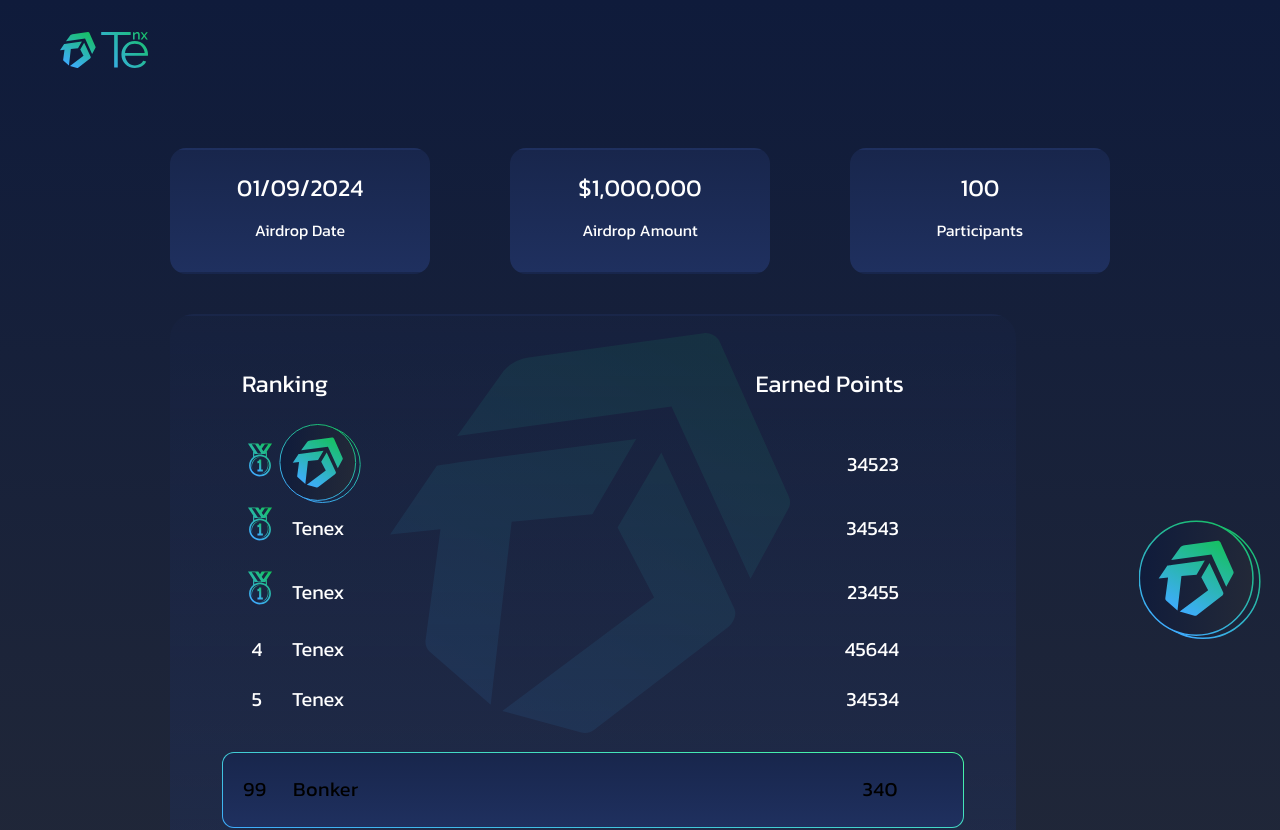
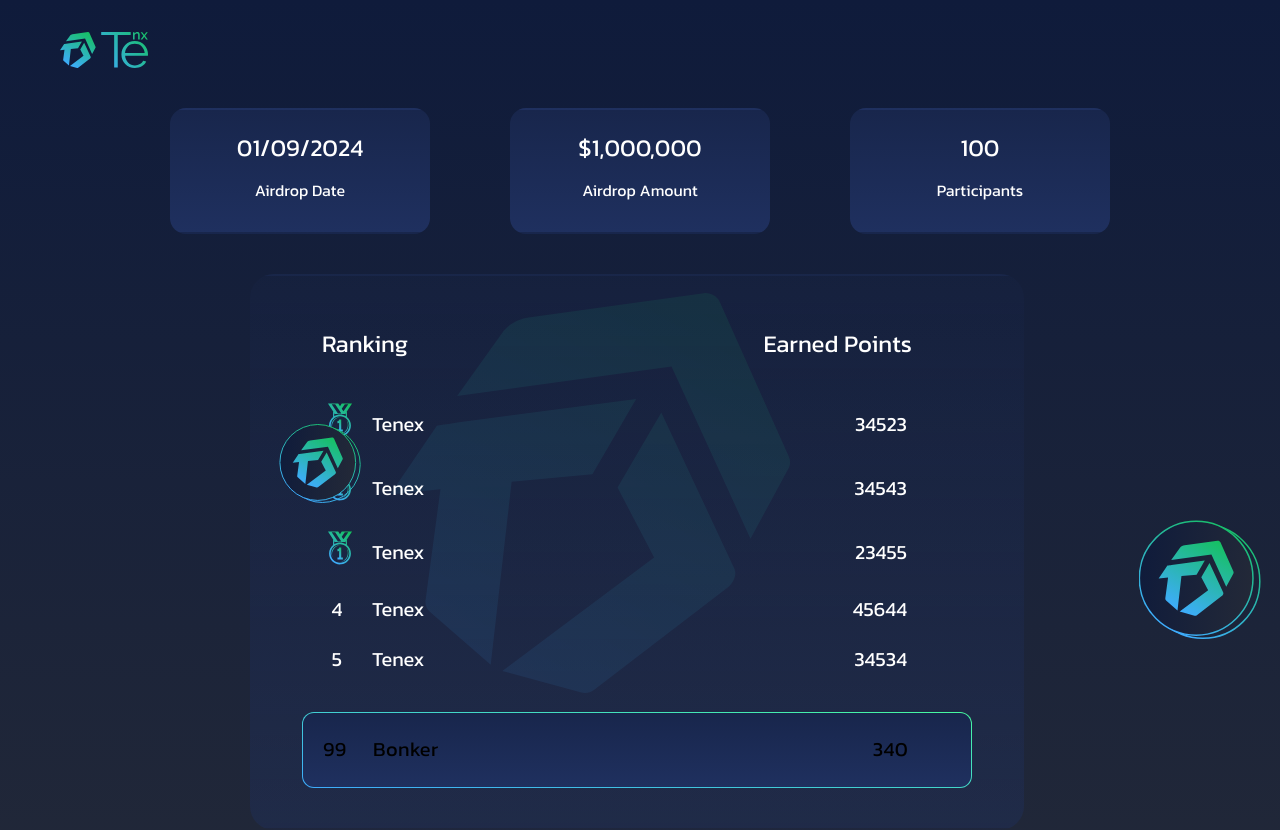
Before and after one commit to YashGaur000/Social-mining, a React (Vite) app: page /dashboard/leaderboard in a window 1280 px wide. Shown: the top 830 px of the page. Built offline with nearby package versions, Linux system fonts and the light colour scheme.

Commit message:
fix: leaderboard user rank

```diff
--- a/src/components/DashBoard/styles/DashBoard.styles.tsx
+++ b/src/components/DashBoard/styles/DashBoard.styles.tsx
@@ -16,6 +16,7 @@
   font-weight: 300;
   line-height: 53.82px;
   color: ${({ theme }) => theme.colors.whiteBorder};
+  margin-right: 7%;
 
 
 
@@ -87,7 +88,7 @@
   display: flex;
   flex-direction: column;
   gap: 40px;
-  margin:1px 100px 1px 100px;
+  margin:80px 100px 1px 100px;
 
  @media only screen and (max-width: 580px){
    width:100%;
--- a/src/components/Leaderboard/modules/Leaderboard.tsx
+++ b/src/components/Leaderboard/modules/Leaderboard.tsx
@@ -12,6 +12,7 @@
   Points,
   RankandPointBox,
   RankandPointBoxWrapper,
+  RankandPointFullBoxWrapper,
   RankandPointValueBox,
   RankBox,
   Rankers,
@@ -99,6 +100,7 @@
           </AirdropInfoBox>
         </Card>
       </AirdropBox>
+      <RankandPointFullBoxWrapper>
       <Card
         width="90%"
         background="linear-gradient(180deg, rgba(24, 38, 76, .2) 0%, rgba(31, 48, 95, .4) 100%)"
@@ -136,16 +138,18 @@
             <ParticipantBox  >
               <RankBox display="flex">99</RankBox>
               <Name display="flex" margin="0px 0px 0px 0px">Bonker</Name>
-              <EarnedPoints display="flex" margin="0px 0px 0px 70%" >340</EarnedPoints>
+              <EarnedPoints display="flex" margin="0px 0px 0px 67%" >340</EarnedPoints>
             </ParticipantBox>
           {/* </UserRankandPointValueBox> */}
         </StyledButton>
         {/* </RankandPointBoxWrapper> */}
       </Card>
+      </RankandPointFullBoxWrapper>
       <Score Margin="80px 0px 0px -50px" textalign="center">
         Rewards are paid at the end of each month based on each user&apos;s
         accrued points
       </Score>
+
     </BoardWrapper>
   );
 };
--- a/src/components/Leaderboard/styles/Leaderboard.style.tsx
+++ b/src/components/Leaderboard/styles/Leaderboard.style.tsx
@@ -4,6 +4,7 @@
 export const BoardWrapper = styled.div<{ theme: DefaultTheme }>`
   position: relative;
   z-index: 1;
+  margin-top: 40px;
 
   @media (max-width: 768px) {
     padding: 10px;
@@ -62,6 +63,12 @@
   @media (max-width: 768px) {
     font-size: 14px;
   }
+`;
+
+export const RankandPointFullBoxWrapper = styled.div<{ theme: DefaultTheme
+}>`
+  display: flex;
+  margin: 0px 0px 0px 80px;
 `;
 
 export const RankandPointBoxWrapper = styled.div<{ theme: DefaultTheme
--- a/src/components/PopUp/modules/PopUp.tsx
+++ b/src/components/PopUp/modules/PopUp.tsx
@@ -42,7 +42,7 @@
             <PopScreenText>Connect with Twitter</PopScreenText>
           </PopUpScreenCard>
           <ConnectionButtonWrapper>
-            <PopUpConnectionButton>connect</PopUpConnectionButton>
+            <PopUpConnectionButton>Connect</PopUpConnectionButton>
           </ConnectionButtonWrapper>
         </PopUpScreenWrapper>
 
--- a/src/components/SignUp/styles/SignUp.styles.tsx
+++ b/src/components/SignUp/styles/SignUp.styles.tsx
@@ -154,7 +154,7 @@
   width: 350px;
   height: 300px;
   top: 30px;
-  left: 80px;
+  left: 140px;
 
   @media only screen and (max-width: 580px) {
     position: absolute;
--- a/src/components/SocialMining/styles/SocialMining.styles.tsx
+++ b/src/components/SocialMining/styles/SocialMining.styles.tsx
@@ -5,9 +5,8 @@
 }>`
   display: flex;
   align-items: center;
-  margin: ${({ margin }) => margin ? margin : "0px 120px 80px 0px"};
-  // margin-bottom:80px;
-  // margin-right:120px;
+  // margin: ${({ margin }) => margin ? margin : "0px 120px 80px 0px"};
+
 `;
 
 export const LogoWrapper = styled.div`
--- a/src/components/TaskList/modules/TaskList.tsx
+++ b/src/components/TaskList/modules/TaskList.tsx
@@ -21,7 +21,7 @@
 
         <TaskBox>
         {/* <SocialLogo src={Bigtenex} Position='fixed' margin='70px 0px 0px 560px'/> */}
-        <MiddleLogo Zindex='2' Top='26vh' Left='53%' src={Bigtenex} alt='#'/>
+        <MiddleLogo Zindex='2' Top='26vh' Left='50%' src={Bigtenex} alt='#'/>
           <Score Fontsize='20px' Lineheight='29.9px'>Complete the following task and earn $TENEX</Score>
           <CardWrapper>
             <SocialLogoBox>
--- a/src/components/TaskList/styles/TaskList.style.tsx
+++ b/src/components/TaskList/styles/TaskList.style.tsx
@@ -6,7 +6,7 @@
   flex-direction: column;
   padding: 20px;
   width: 90%;
-
+  margin-top: 40px;
 
   @media (max-width: 1200px) {
     padding: 15px;
--- a/src/styles/GlobalStyles.tsx
+++ b/src/styles/GlobalStyles.tsx
@@ -4,6 +4,7 @@
 const GlobalStyles = createGlobalStyle<{
   theme: DefaultTheme;
   background: string;
+  height?: string;
 }>`
    * {
     margin: 0;
@@ -17,6 +18,7 @@
     color: ${({ theme }) => theme.colors.text};
     font-family: 'Kanit', sans-serif;
     padding:0px 0px;
+
 
 @media (min-width: 600px) {
   body {
--- a/src/styles/Theme.tsx
+++ b/src/styles/Theme.tsx
@@ -96,8 +96,8 @@
                            radial-gradient(circle at 97% 0%,#43d6cd7a 0%, transparent 0%),
                            radial-gradient(circle at 50% 100%,#43d6cd7a -10%, transparent 9%),
                            linear-gradient(180deg, rgba(15, 27, 59, 1) 0%, rgba(35, 41, 56, 1) 100%)`,
-      backgroundTasks: `radial-gradient(circle at 50% 30%,#43d6cd7a 0%, transparent 30%),
-      radial-gradient(circle at 50% 75%,#43d6cd7a 0%, transparent 30%),
+      backgroundTasks: `radial-gradient(circle at 50% 33%,#43d6cd7a 0%, transparent 30%),
+      radial-gradient(circle at 50% 100%,#43d6cd7a 0%, transparent 30%),
        linear-gradient(180deg, rgba(15, 27, 59, 1) 0%, rgba(35, 41, 56, 1) 100%)`,
       backgroundLeaderboard: `radial-gradient(circle at 50% 30%,#43d6cd7a 0%, transparent 50%),
       linear-gradient(180deg, rgba(15, 27, 59, 1) 0%, rgba(35, 41, 56, 1) 100%)`,
```
